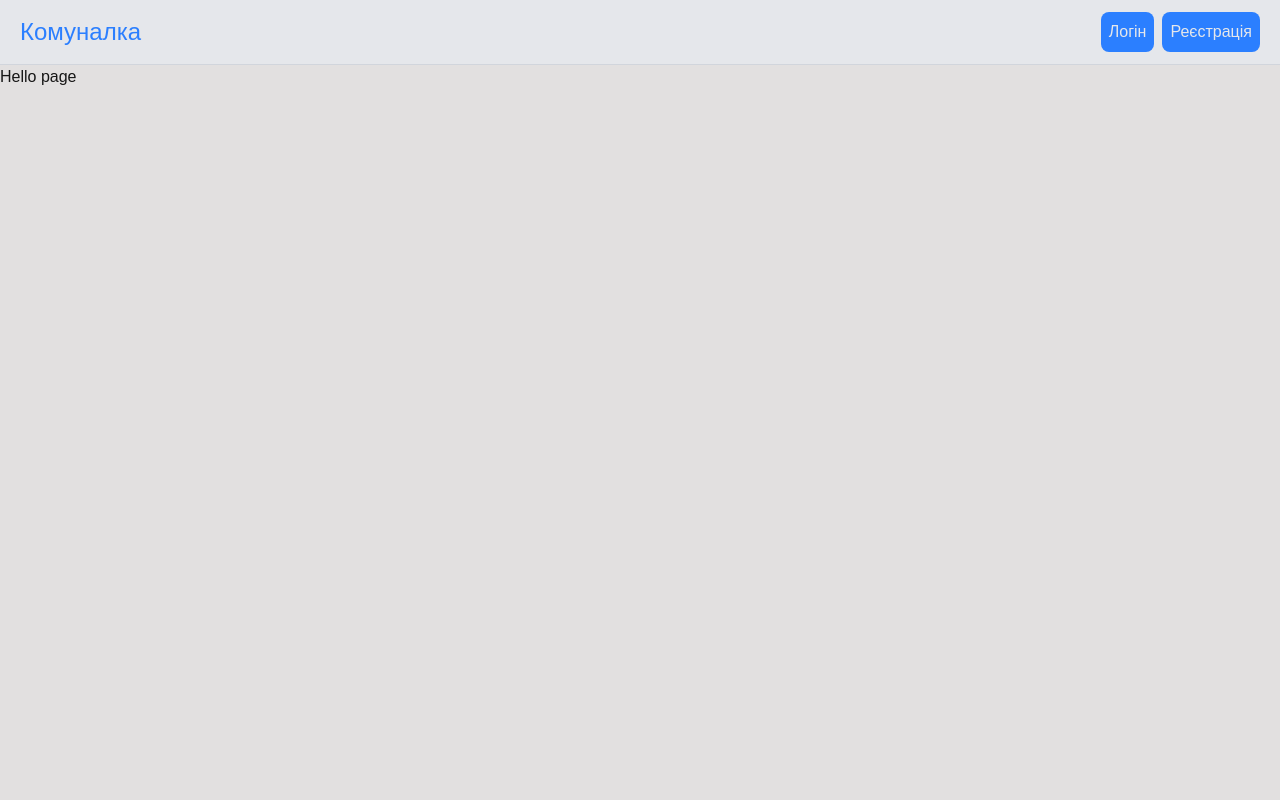
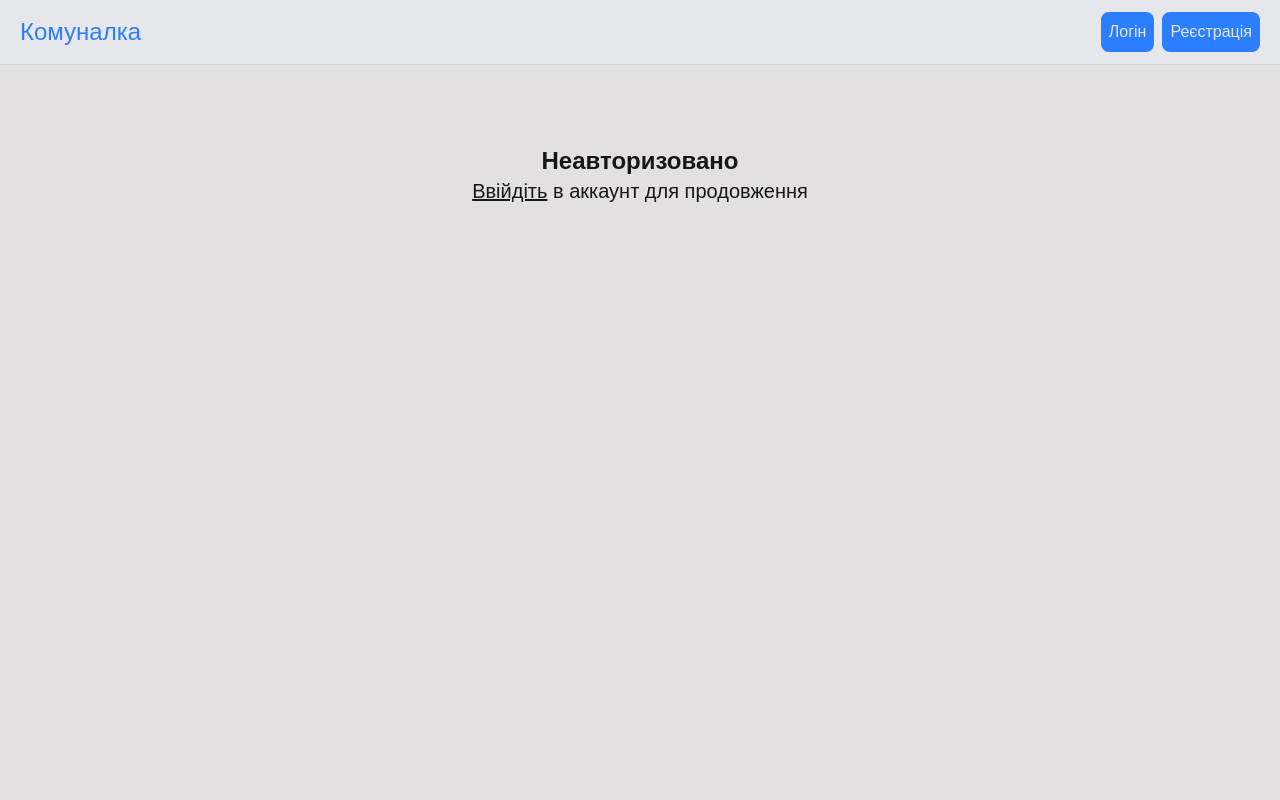
Before and after one commit to Lifuss/communal-bill-calc, a Next.js app: page / in a window 1280 px wide. Shown: the top 800 px of the page. Built offline with nearby package versions, Linux system fonts and the light colour scheme; no server answers.

Commit message:
tanstack query provider

```diff
--- a/package.json
+++ b/package.json
@@ -10,6 +10,7 @@
   },
   "dependencies": {
     "@prisma/client": "^6.4.1",
+    "@tanstack/react-query": "^5.69.0",
     "bcryptjs": "^3.0.2",
     "clsx": "^2.1.1",
     "next": "15.2.1",
--- /dev/null
+++ b/src/app/(components)/ItemsList.tsx
@@ -0,0 +1,15 @@
+"use client";
+import { useQuery } from "@tanstack/react-query";
+import { useSession } from "next-auth/react";
+
+const ItemsList = () => {
+    const query = useQuery({ queryKey: ['records'], queryFn: getRecords })
+
+  const { data: session, status } = useSession();
+
+  return (
+
+  );
+};
+
+export default ItemsList;
--- a/src/app/(components)/Providers.tsx
+++ b/src/app/(components)/Providers.tsx
@@ -1,5 +1,6 @@
 "use client";
 
+import { QueryClient, QueryClientProvider } from "@tanstack/react-query";
 import { SessionProvider } from "next-auth/react";
 import { ReactNode } from "react";
 
@@ -8,5 +9,11 @@ import { ReactNode } from "react";
  * В даний момент - лише SessionProvider(NextAuth).
  */
 export function Providers({ children }: { children: ReactNode }) {
-  return <SessionProvider>{children}</SessionProvider>;
+  const queryClient = new QueryClient();
+
+  return (
+    <SessionProvider>
+      <QueryClientProvider client={queryClient}>{children}</QueryClientProvider>
+    </SessionProvider>
+  );
 }
--- a/src/app/auth/(forms)/BaseForm.tsx
+++ b/src/app/auth/(forms)/BaseForm.tsx
@@ -2,6 +2,7 @@
 
 import { Button } from "@/app/(components)/Button";
 import { formsConfig, FormType } from "./formsConfig";
+import Link from "next/link";
 
 interface BaseFormProps {
   formType: FormType;
@@ -20,16 +21,13 @@ export default function BaseForm({ formType, handleSubmit }: BaseFormProps) {
     formData.forEach((value, key) => {
       formDataObj[key] = value.toString();
     });
-
-    console.log("Form data:", formDataObj);
-
     handleSubmit(formDataObj);
   };
 
   return (
     <form
       onSubmit={onSubmit}
-      className="space-y-4 mx-auto max-w-sm border-2 rounded-xl mt-[10%] p-4 flex flex-col items-center"
+      className="space-y-4 mx-auto max-w-sm border-1 border-gray-300 rounded-xl mt-[10%] p-4 flex flex-col items-center"
     >
       <h2 className="text-2xl text-center">{config.title}</h2>
       {config.fields.map((field) => (
@@ -47,14 +45,14 @@ export default function BaseForm({ formType, handleSubmit }: BaseFormProps) {
       </Button>
       <div className="mt-2 text-xs">
         {formType === FormType.LOGIN && (
-          <a href="/auth/register" className="text-blue-500">
+          <Link href="/auth/register" className="text-blue-500">
             Ще не маєте аккаунту?
-          </a>
+          </Link>
         )}
         {formType === FormType.REGISTER && (
-          <a href="/auth/login" className="text-blue-500">
+          <Link href="/auth/login" className="text-blue-500">
             Вже зареєстровані?
-          </a>
+          </Link>
         )}
       </div>
     </form>
--- a/src/app/auth/login/page.tsx
+++ b/src/app/auth/login/page.tsx
@@ -10,11 +10,6 @@ export default function LoginPage() {
   const router = useRouter();
 
   const handleSubmit = async (formData: Record<string, string>) => {
-    // formData.email, formData.password — відповідно до вашої Login-конфігурації
-    console.log("Form submitted:", formData);
-
-    // signIn("credentials") - для CredentialsProvider
-    // redirect: false => щоб обробляти результат вручну
     const result = await signIn("credentials", {
       redirect: false,
       email: formData.email,
@@ -22,14 +17,11 @@ export default function LoginPage() {
     });
 
     if (result?.error) {
-      // У разі помилки - наприклад, вивести в консоль або показати повідомлення
       console.error("Login error:", result.error);
       alert(`Error: ${result.error}`);
     } else {
-      // Успішний логін
       console.log("Login success:", result);
-      // Можна зробити редірект, оновлення сторінки або router.push
-      router.push("/"); // або '/dashboard', як ви задумали
+      router.push("/");
     }
   };
 
--- /dev/null
+++ b/src/app/how-to/page.tsx
@@ -0,0 +1,5 @@
+const Page = () => {
+  return <div>ЗАГЛУШКА</div>;
+};
+
+export default Page;
--- a/src/app/layout.tsx
+++ b/src/app/layout.tsx
@@ -3,6 +3,7 @@ import { Geist, Geist_Mono } from "next/font/google";
 import "./globals.css";
 import { Providers } from "./(components)/Providers";
 import Header from "./(components)/Header";
+import Footer from "./(components)/Footer";
 
 const geistSans = Geist({
   variable: "--font-geist-sans",
@@ -32,7 +33,8 @@ export default function RootLayout({
           className={`${geistSans.variable} ${geistMono.variable} antialiased`}
         >
           <Header />
-          {children}
+          <div className="px-5 md:px-8 min-h-screen">{children}</div>
+          <Footer />
         </body>
       </Providers>
     </html>
--- a/src/app/main/page.tsx
+++ /dev/null
@@ -1,10 +0,0 @@
-"use client";
-import React from "react";
-import { useSession } from "next-auth/react";
-const Page = () => {
-  const { data: session, status } = useSession();
-  console.log(session);
-  return <div>{status}</div>;
-};
-
-export default Page;
--- a/src/app/page.tsx
+++ b/src/app/page.tsx
@@ -1,5 +1,27 @@
+"use client";
+import React from "react";
+import { useSession } from "next-auth/react";
+import Link from "next/link";
 const Page = () => {
-  return <div>Hello page</div>;
+  const { data: session, status } = useSession();
+  if (status === "loading") {
+    return <div>Loading...</div>;
+  }
+
+  if (status === "unauthenticated") {
+    return (
+      <section className="text-center mt-20">
+        <h1 className="text-2xl font-bold">Неавторизовано</h1>
+        <p className="text-xl">
+          <Link href="/auth/login" className="underline">
+            Ввійдіть
+          </Link>{" "}
+          в аккаунт для продовження{" "}
+        </p>
+      </section>
+    );
+  }
+  return <div>{status}</div>;
 };
 
 export default Page;
```
Also changed, not shown: 1 other file (tests, documents, lock files or other folders).
